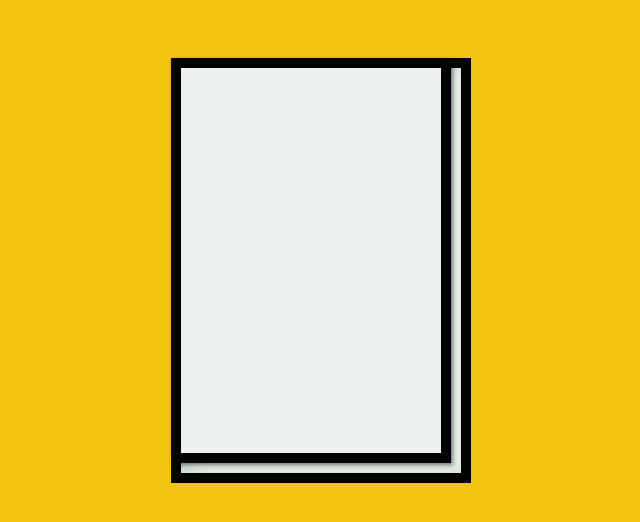
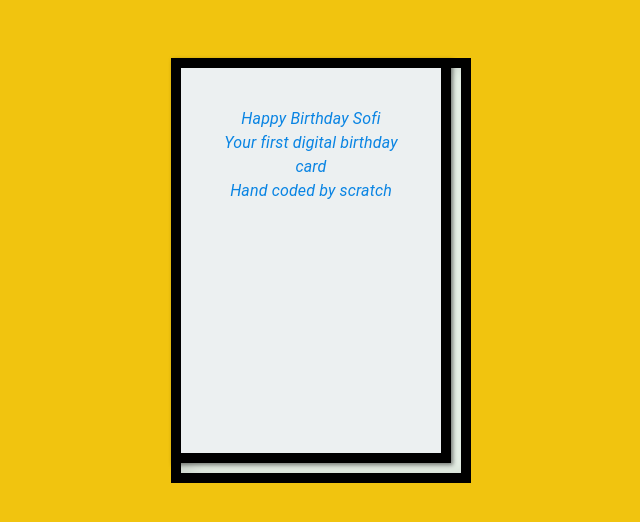
Before and after one commit to Konstantin-Natev/Sofi-Birthday-Card, a React (Vite) app: page / in a window 1280 px wide. Shown: the top 522 px of the page, without its empty margins (327-967 px from the left). Built offline with nearby package versions, Linux system fonts and the light colour scheme.

Commit message:
feat: create the card  opening style and disappear the card

```diff
--- a/package.json
+++ b/package.json
@@ -13,6 +13,8 @@
     "@emotion/react": "^11.13.3",
     "@emotion/styled": "^11.13.0",
     "@mui/material": "^6.1.1",
+    "animate.css": "^4.1.1",
+    "magic.css": "^1.4.8",
     "react": "^18.3.1",
     "react-css-modules": "^4.7.11",
     "react-dom": "^18.3.1",
--- a/src/App.tsx
+++ b/src/App.tsx
@@ -1,14 +1,33 @@
+import { useState, useEffect } from 'react';
 import './App.css';
 import { Card } from './components/Card/Card';
+import { ZoomingScreen } from './components/ZommingScreen/ZoomingScreen';
 
 function App() {
+  const [isCardClicked, setIsCardClicked] = useState(false); // For card clicked state
+  const [showZoomingScreen, setShowZoomingScreen] = useState(false); // For controlling the ZoomingScreen
+
+  // Effect to handle the delay for showing ZoomingScreen after the card is clicked
+  useEffect(() => {
+    if (isCardClicked) {
+      const timer = setTimeout(() => {
+        setShowZoomingScreen(true);
+      }, 2000); // 2-second delay before showing the ZoomingScreen
+
+      return () => clearTimeout(timer); // Clean up the timer on unmount
+    }
+  }, [isCardClicked]);
 
   return (
-    <Card />
+    <>
+      <Card isCardClicked={isCardClicked} setIsCardClicked={setIsCardClicked} />
+      {showZoomingScreen && <ZoomingScreen />}
+    </>
   );
 }
 
 export default App;
+
 
   // const refContainer = useRef(null);
 
--- a/src/components/Card/Card.tsx
+++ b/src/components/Card/Card.tsx
@@ -1,15 +1,38 @@
 import { Grid, Typography } from "@mui/material"
 import styles from "./card.module.css";
+import 'animate.css';
+import { useEffect, useState } from "react";
 
-export const Card = () => {
+interface CardProps {
+    isCardClicked: boolean;
+    setIsCardClicked: (value: boolean) => void;
+}
+
+export const Card = ({isCardClicked, setIsCardClicked}: CardProps) => {
+    const [displayNone, setDisplayNone] = useState(false);
+   const handleOpenCard = () => {
+    setIsCardClicked(true);
+   }
+
+     useEffect(() => {
+    if (isCardClicked) {
+      const timer = setTimeout(() => {
+        setDisplayNone(true);
+      }, 2000); // 2-second delay before showing the ZoomingScreen
+
+      return () => clearTimeout(timer); // Clean up the timer on unmount
+    }
+  }, [isCardClicked]);
+
     return (
-        <Grid className={styles.card}>
-            <Grid className={styles.backSide}></Grid>
-            <Grid className={styles.frontSide}></Grid>
-            <Grid className={styles.contentContainer}>
-                <Typography className={`${styles.headerText} ${styles.textContent}`}>Happy Birthday Sofi</Typography>
-                <Typography className={styles.textContent}>Your first digital birthday card</Typography>
-                <Typography className={styles.textContent}>Hand coded by scratch</Typography>
+        <Grid  className={`${styles.card} animate__animated animate__zoomIn ${displayNone ? styles.hideTheCardAnimation : ""}`}>
+            <Grid className={`${styles.backSide} ${isCardClicked ? styles.backSideClicked : ""}`}></Grid>
+            <Grid onClick={handleOpenCard} className={`${styles.frontSide}  ${isCardClicked ? styles.frontSideClicked : ""}`}>
+                <Grid className={styles.contentContainer}>
+                    <Typography className={`${styles.headerText} ${styles.textContent}`}>Happy Birthday Sofi</Typography>
+                    <Typography className={styles.textContent}>Your first digital birthday card</Typography>
+                    <Typography className={styles.textContent}>Hand coded by scratch</Typography>
+                </Grid>
             </Grid>
         </Grid>
     )
--- a/src/components/Card/card.module.css
+++ b/src/components/Card/card.module.css
@@ -46,7 +46,7 @@
   transform: perspective(800px) rotateY(0deg);
   transition: all .8s ease-in-out;
 }
-.card:hover .frontSide{
+.frontSideClicked{
   transform: perspective(800px) rotateY(-170deg);
   background-color: #ecf0f1;
 }
@@ -70,9 +70,13 @@
   background-color: #ecf0f1;
   box-shadow: 0px 0px 0px 0px rgba(0,0,0,0.1);
 }
-.card:hover .backSide{
+.backSideClicked{
   transform: perspective(800px) rotateY(-170deg);
   box-shadow: 7px 0px 5px 0px rgba(0,0,0,0.3),
               inset 2px 0px 15px 0px rgba(0,0,0,0.1);
   background-color: #ecf0f1;
 }
+
+.hideTheCardAnimation {
+   display: none;
+}
--- /dev/null
+++ b/src/components/ZommingScreen/ZoomingScreen.tsx
@@ -0,0 +1,9 @@
+import { Grid } from "@mui/material";
+import styles from "./zooming-screen.module.css";
+
+export const ZoomingScreen = () => {
+
+    return (
+        <Grid className={styles.whiteScreen}></Grid>
+    );
+};
--- /dev/null
+++ b/src/components/ZommingScreen/zooming-screen.module.css
@@ -0,0 +1,19 @@
+.whiteScreen {
+    background-color: aqua;
+    width: 100vw;
+    height: 100vh;
+  animation: expandToFullscreen 3s ease-in-out;
+
+}
+
+@keyframes expandToFullscreen {
+    0% {
+         display: none;
+    }
+    100% {
+        width: 100vw;
+        height: 100vh;
+    background-color: aqua;
+
+    }
+}
```
Also changed, not shown: 1 other file (tests, documents, lock files or other folders).
